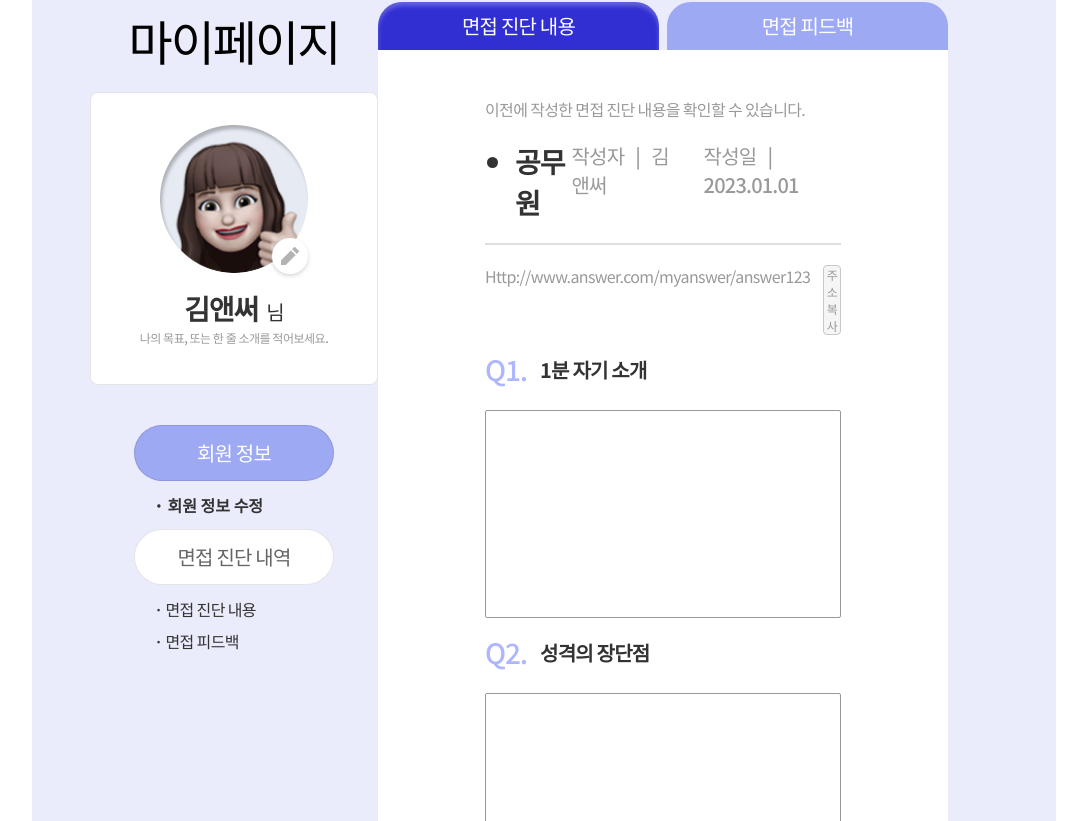
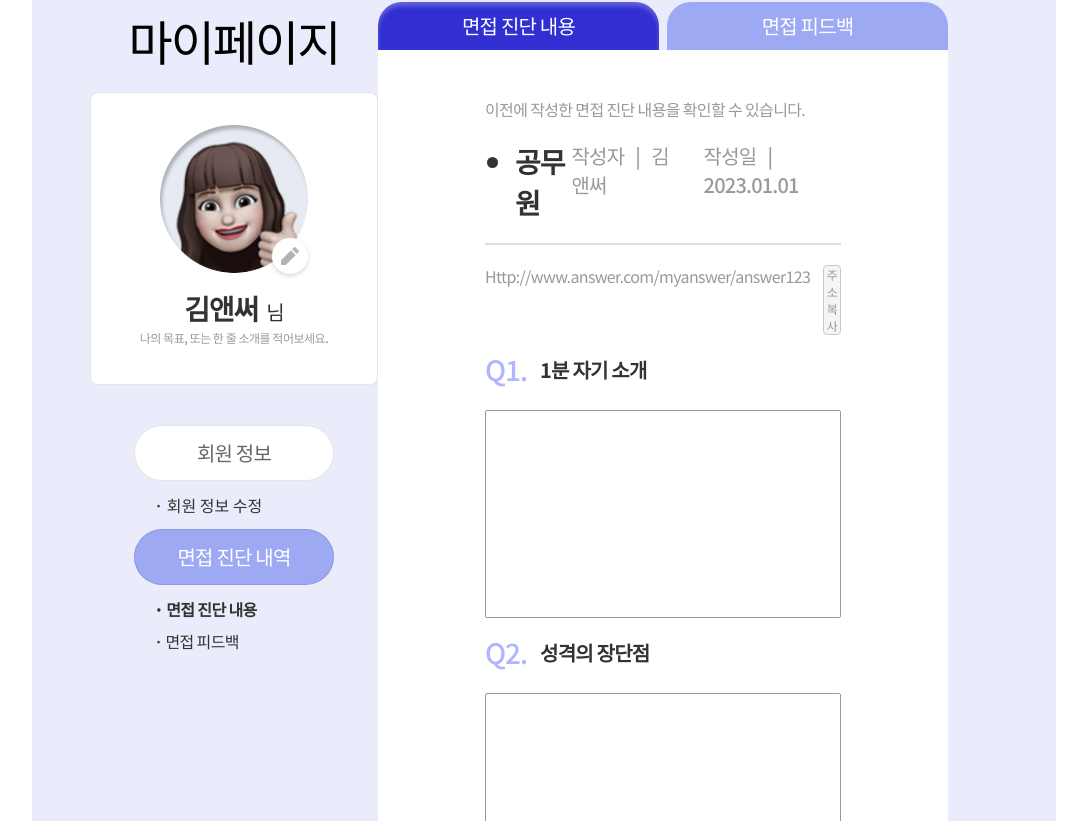
Before and after one commit to Parkminem/answer, a React (Vite) app: page /mypage/diagnostic_detail in a window 1280 px wide. Shown: the part 466-1287 px from the top of the page, without its empty margins (96-1183 px from the left). Built offline with nearby package versions, Linux system fonts and the light colour scheme; a web font is replaced by a local one.

Commit message:
마이페이지 사이드바 라우터 작업 완료

```diff
--- a/src/components/myPage/SideBar.jsx
+++ b/src/components/myPage/SideBar.jsx
@@ -1,12 +1,24 @@
 import React from 'react';
 import classNames from 'classnames/bind';
-import { Link } from 'react-router-dom';
+import { Link, useLocation } from 'react-router-dom';
 import styles from '@/components/myPage/SideBar.module.scss';
 import userImg from '@/assets/images/common/user_img.png';
 import editIcon from '@/assets/images/common/edit_icon.png';
 
 const SideBar = () => {
 	const cx = classNames.bind(styles);
+	const { pathname } = useLocation();
+	const interviewTap = () => {
+		if (
+			pathname === '/mypage/diagnostic_history' ||
+			pathname === '/mypage/diagnostic_detail' ||
+			pathname === '/mypage/feedback'
+		) {
+			return true;
+		} else {
+			return false;
+		}
+	};
 	return (
 		<div className={cx('sidebar')}>
 			<div className={cx('sidebar__top')}>
@@ -27,28 +39,35 @@ const SideBar = () => {
 				</div>
 				<div className={cx('sidebar__gnb')}>
 					<ul className={cx('sidebar__gnb__list')}>
-						<li className={cx('sidebar__gnb__depth01', 'active')}>
-							<Link to="">
+						<li className={cx('sidebar__gnb__depth01', pathname === '/mypage/modify' ? 'active' : '')}>
+							<Link to="modify">
 								<span>회원 정보</span>
 							</Link>
 							<ul className={cx('sidebar__gnb__depth02')}>
-								<li className={cx('active')}>
-									<Link to="">· 회원 정보 수정</Link>
+								<li className={cx(pathname === '/mypage/modify' ? 'active' : '')}>
+									<Link to="modify">· 회원 정보 수정</Link>
 								</li>
 							</ul>
 						</li>
-						<li className={cx('sidebar__gnb__depth01')}>
-							<Link to="">
+						<li className={cx('sidebar__gnb__depth01', interviewTap() ? 'active' : '')}>
+							<Link to="diagnostic_history">
 								<span>면접 진단 내역</span>
 							</Link>
 							<ul className={cx('sidebar__gnb__depth02')}>
-								<li>
-									<Link to="">
+								<li
+									className={cx(
+										pathname === '/mypage/diagnostic_history' ||
+											pathname === '/mypage/diagnostic_detail'
+											? 'active'
+											: '',
+									)}
+								>
+									<Link to="diagnostic_history">
 										<span>· 면접 진단 내용</span>
 									</Link>
 								</li>
-								<li>
-									<Link to="">
+								<li className={cx(pathname === '/mypage/feedback' ? 'active' : '')}>
+									<Link to="feedback">
 										<span>· 면접 피드백</span>
 									</Link>
 								</li>
```
